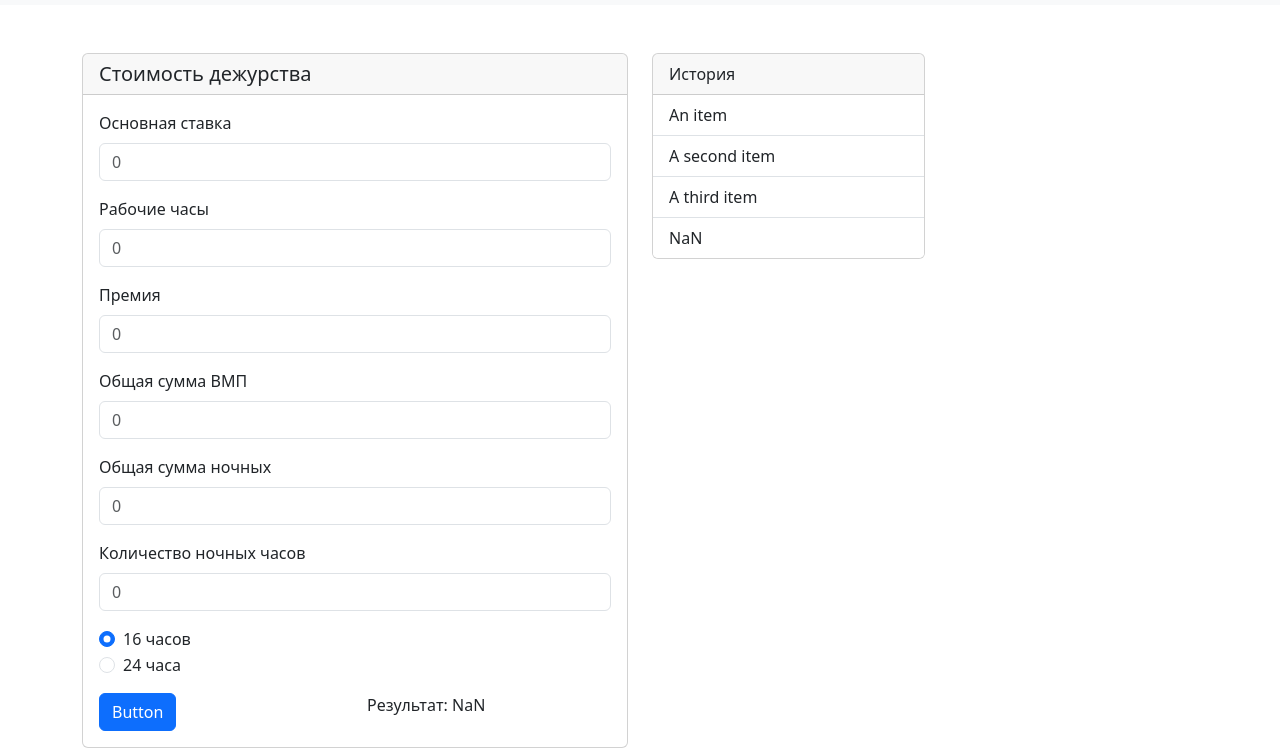
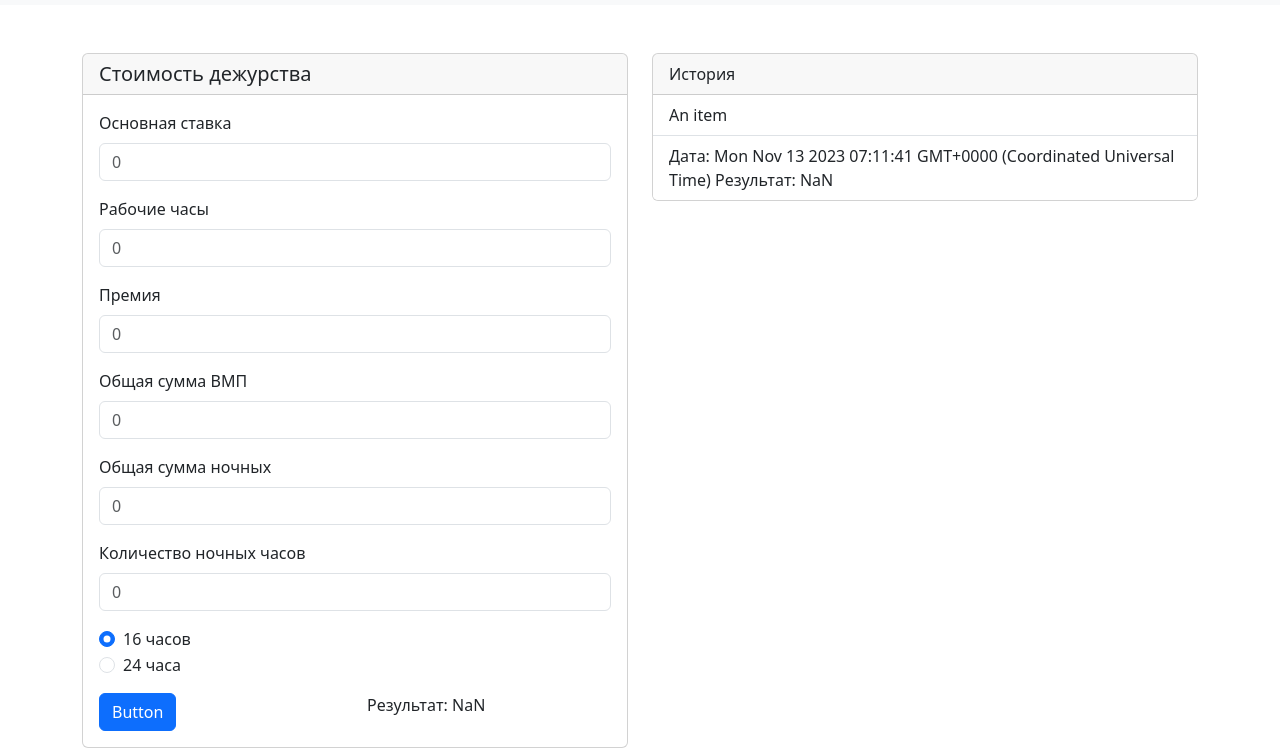
Before and after one commit to IgorKolotushkin/other_calculators, a plain HTML site: page templates/index.html in a window 1280 px wide. Both pictures are taken after a click on the link "Button". Shown: the part 51-800 px from the top of the page. Drawn offline with nearby package versions, Linux system fonts and the light colour scheme.

Commit message:
update sum.js

```diff
--- a/templates/index.html
+++ b/templates/index.html
@@ -79,7 +79,7 @@
                                         id="duty_16" checked>
                                     <label class="form-check-label" for="duty_16">16 часов</label>
                                 </div>
-                            <div class="form-check mb-3">
+                                <div class="form-check">
                                     <input class="form-check-input" type="radio" name="flexRadioDefault" value="24"
                                         id="duty_24">
                                     <label class="form-check-label" for="duty_24">24 часа</label>
@@ -99,14 +99,12 @@
                 </div>
             </div>
             <div class="col-sm-6">
-                <div class="card w-50">
+                <div class="card w-70">
                     <div class="card-header">
                         История
                     </div>
                     <ul class="list-group list-group-flush" id="ul-id">
                         <li class="list-group-item">An item</li>
-                        <li class="list-group-item">A second item</li>
-                        <li class="list-group-item">A third item</li>
                     </ul>
                 </div>
             </div>
--- a/templates/js/sum.js
+++ b/templates/js/sum.js
@@ -1,17 +1,31 @@
+function add_elem(result) {
+    document.getElementById('result').innerHTML = 'Результат: ' + result.toFixed(1);
+
+    const para = document.createElement("li");
+    para.className = "list-group-item";
+    let d = new Date();
+    const node = document.createTextNode('Дата: ' + d + ' Результат: ' + result.toFixed(1));
+    para.appendChild(node);
+
+    const element = document.getElementById("ul-id");
+    element.appendChild(para);
+}
+
 function calc_duty() {
     const hours = +document.getElementById('hours').value;
-    const salary = +document.getElementById('salary').value / hours;
+    const salary = +document.getElementById('salary').value;
     const bonus = +document.getElementById('bonus').value / hours;
     const vmp = +document.getElementById('vmp').value / hours;
     const sum_night = +document.getElementById('sum_night').value;
     const hours_hight = +document.getElementById('hours_night').value;
     const academic_degree = 3000 / hours;
-    let category = salary * 0.22 / hours;
-    let disutility = salary * 0.08 / hours;
+    let category = (salary * 0.22) / hours;
+    let disutility = (salary * 0.08) / hours;
+    let length_of_service = (salary * 0.1) / hours
 
     let hrs_duty = +document.querySelector('.form-check-input:checked').value;
 
-    let all_salary = ((salary * 2) + bonus + vmp + academic_degree + category + disutility) * hrs_duty;
+    let all_salary = (((salary * 2) / hours) + bonus + vmp + academic_degree + category + disutility + length_of_service) * hrs_duty;
     let all_night = ((sum_night / hours_hight) * 8);
 
     let all_sum =  all_salary + all_night;
@@ -19,17 +33,5 @@ function calc_duty() {
 
     alert('Результат: ' + result.toFixed(1));
 
-    document.getElementById('result').innerHTML = 'Результат: ' + result.toFixed(1);
-
-    const para = document.createElement("li");
-    para.className = "list-group-item";
-    const node = document.createTextNode(result.toFixed(1));
-    para.appendChild(node);
-
-    const element = document.getElementById("ul-id");
-    element.appendChild(para);
-
-    let d = new Date();
-
-    alert( d.toISOString() )
+    add_elem(result)
     };
```
Lines whose indentation alone changed are shown as unchanged.
